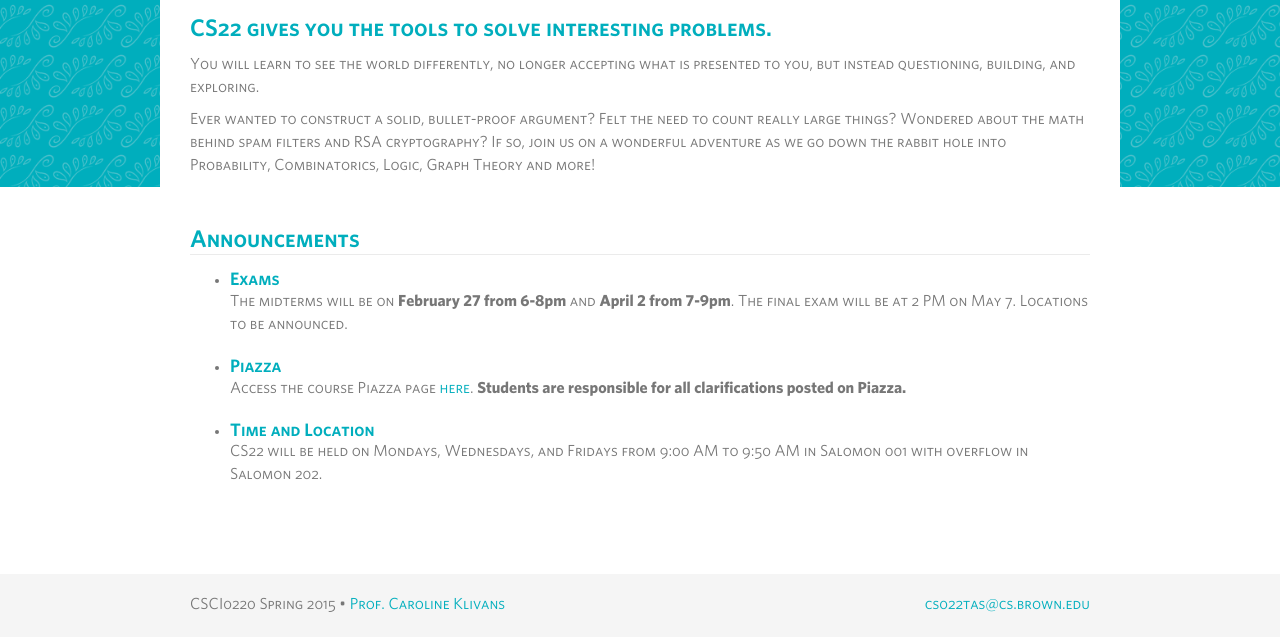
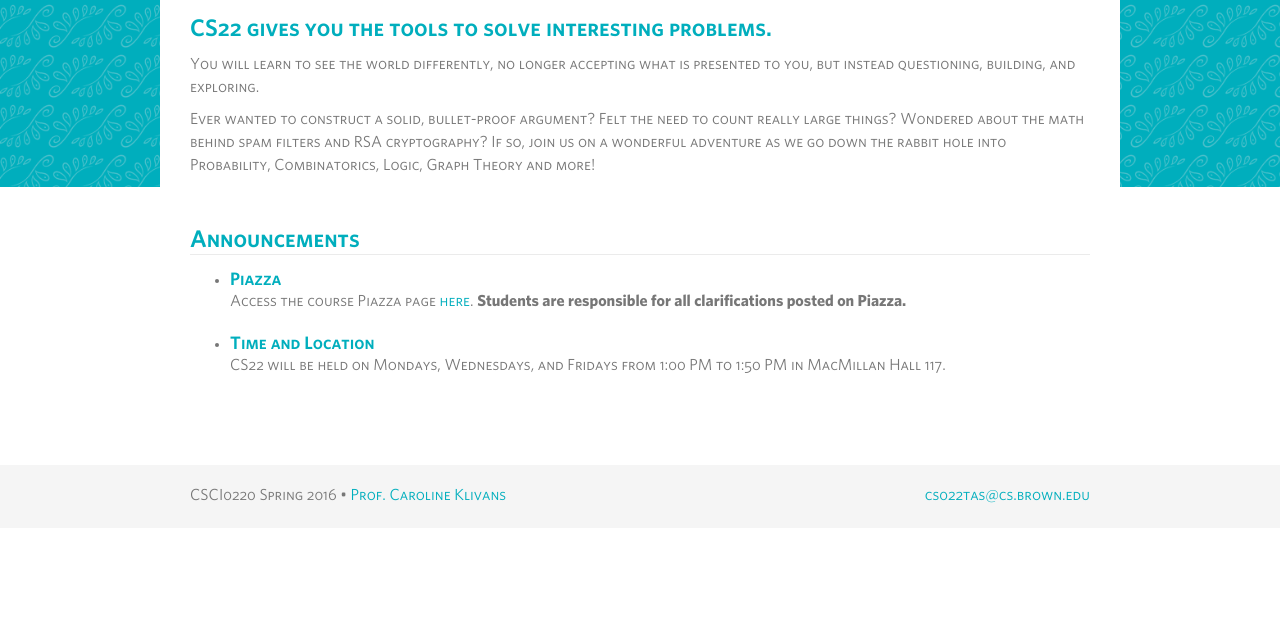
Before and after one commit to fheredea/cs22, a plain HTML site: page index.html in a window 1280 px wide. Shown: the part 349-986 px from the top of the page. After the commit the page ends 877 px from the top, so only its background shows below. Drawn offline with nearby package versions, Linux system fonts and the light colour scheme; no server answers.

Commit message:
updated index page for spring 2016

```diff
--- a/index.html
+++ b/index.html
@@ -85,16 +85,12 @@
 
         <ul class="announcements-list">
             <li>
-                <h4>Exams</h4>
-                <p>The midterms will be on <b>February 27 from 6-8pm</b> and <b>April 2 from 7-9pm</b>. The final exam will be at 2 PM on May 7. Locations to be announced.</p>
-            </li>
-            <li>
                 <h4>Piazza</h4>
                 <p>Access the course Piazza page <a href="https://piazza.com/pl_online/spring2015/cs022">here</a>. <b>Students are responsible for all clarifications posted on Piazza.</b></p>
             </li>
             <li>
                 <h4>Time and Location</h4>
-                <p>CS22 will be held on Mondays, Wednesdays, and Fridays from 9:00 AM to 9:50 AM in Salomon 001 with overflow in Salomon 202.</p>
+                <p>CS22 will be held on Mondays, Wednesdays, and Fridays from 1:00 PM to 1:50 PM in MacMillan Hall 117. </p>
             </li>
         </ul>
     </div>
@@ -105,7 +101,7 @@
     <footer class="footer">
         <div class="container" class>
             <p class="col-xs-12 col-sm-6 col-md-6">
-                CSCI0220 Spring 2015
+                CSCI0220 Spring 2016
                 &bull;
                 <a href="http://www.dam.brown.edu/people/cklivans/">Prof. Caroline Klivans</a>
             </p>
```
